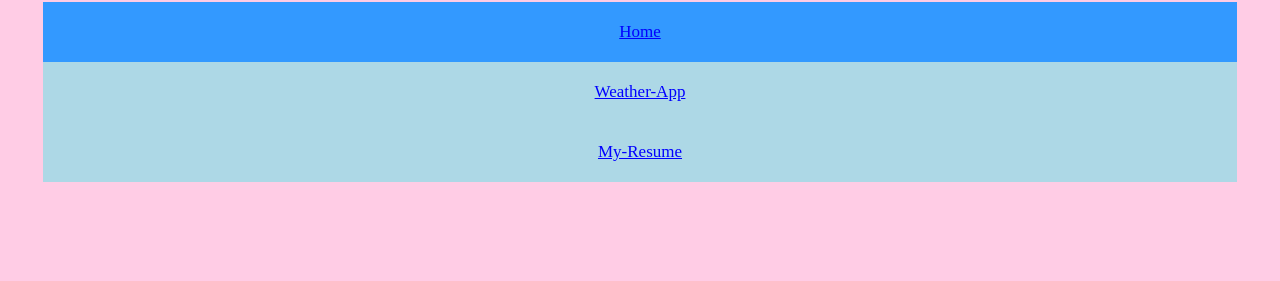
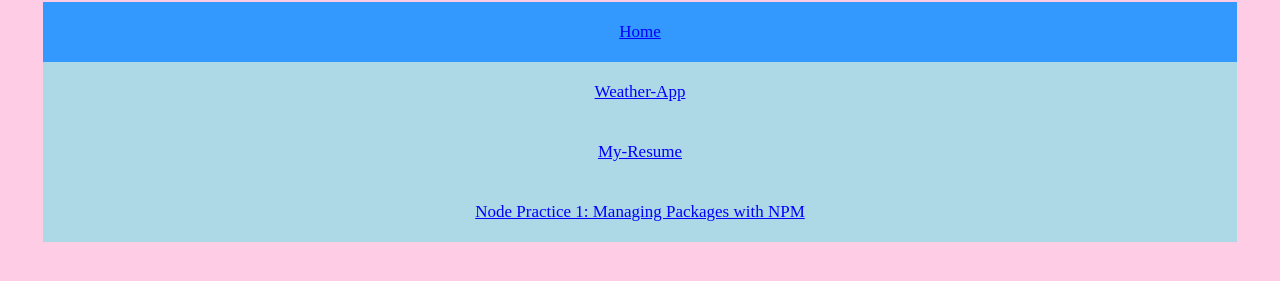
Before and after one commit to Mehruj/mehruj.github.io, a plain HTML site: page index.html in a window 1280 px wide. Shown: the part 89-370 px from the top of the page. Drawn offline with Linux system fonts and the light colour scheme.

Commit message:
added Node Practice 1: Managing Packages with NPM

```diff
--- a/index.html
+++ b/index.html
@@ -14,6 +14,7 @@
   <a href="myresume.html">My-Resume</a>
   <a href="javascript:void(0);" class="icon" onclick="myFunction()">
      <i class="fa fa-bars"></i>
+  <a href="https://boilerplate-npm-1.mehruj.repl.co/" > Node Practice 1: Managing Packages with NPM</a>
   </a>
 </div>
 
```
